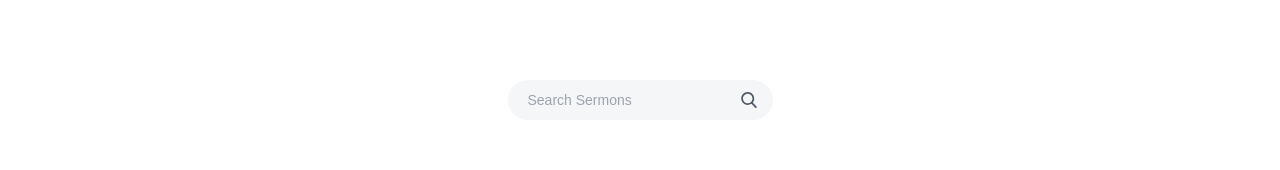
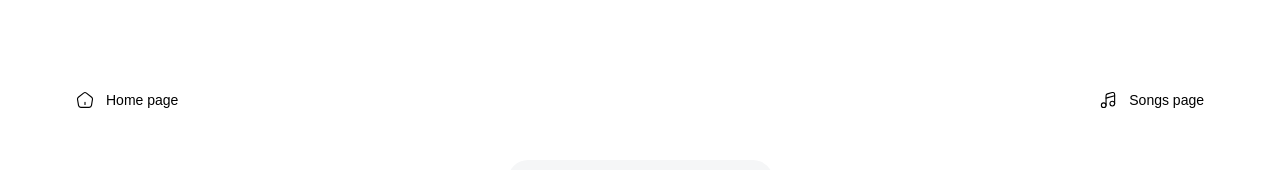
Before and after one commit to 7emmytim/tea-sermons, a React (Create React App) app: page / in a window 1280 px wide. Shown: the top 170 px of the page. Built offline with nearby package versions, Linux system fonts and the light colour scheme.

Commit message:
add page links

```diff
--- a/src/pages/sermons/index.js
+++ b/src/pages/sermons/index.js
@@ -1,12 +1,7 @@
 import { useEffect, useState } from "react";
-import {
-  FilterLines,
-  LeftArrow,
-  RightArrow,
-  SearchIcon,
-} from "../../components";
+import { LeftArrow, RightArrow, SearchIcon } from "../../components";
 import sermons_data from "../../data/all.json";
-import { Button, Menu, SegmentedControl } from "@mantine/core";
+import { NavLink } from "@mantine/core";
 
 const FILTERS = [
   { label: "Most recent", key: "recent" },
@@ -66,6 +61,66 @@ export function Sermons() {
 
   return (
     <main className="container max-w-80 sm:max-w-2xl lg:max-w-6xl mx-auto pt-20">
+      <section className="flex flex-wrap gap-5 items-center justify-between mb-10">
+        <NavLink
+          label="Home page"
+          href="/"
+          className="w-fit"
+          leftSection={
+            <svg
+              xmlns="http://www.w3.org/2000/svg"
+              width="18"
+              height="18"
+              viewBox="0 0 24 24"
+              fill="none"
+            >
+              <path
+                d="M12 18v-3M10.07 2.82 3.14 8.37c-.78.62-1.28 1.93-1.11 2.91l1.33 7.96c.24 1.42 1.6 2.57 3.04 2.57h11.2c1.43 0 2.8-1.16 3.04-2.57l1.33-7.96c.16-.98-.34-2.29-1.11-2.91l-6.93-5.54c-1.07-.86-2.8-.86-3.86-.01Z"
+                stroke="#000000"
+                stroke-width="1.5"
+                stroke-linecap="round"
+                stroke-linejoin="round"
+              ></path>
+            </svg>
+          }
+        />
+        <NavLink
+          label="Songs page"
+          href="/songs"
+          className="w-fit"
+          leftSection={
+            <svg
+              xmlns="http://www.w3.org/2000/svg"
+              width="18"
+              height="18"
+              viewBox="0 0 24 24"
+              fill="none"
+            >
+              <path
+                d="M6.28 22a3.12 3.12 0 1 0 0-6.24 3.12 3.12 0 0 0 0 6.24Z"
+                stroke="#000000"
+                stroke-width="1.5"
+                stroke-linecap="round"
+                stroke-linejoin="round"
+              ></path>
+              <path
+                d="M20.84 16.8V4.6c0-2.6-1.63-2.96-3.28-2.51l-6.24 1.7C10.18 4.1 9.4 5 9.4 6.3v12.57"
+                stroke="#000000"
+                stroke-width="1.5"
+                stroke-linecap="round"
+                stroke-linejoin="round"
+              ></path>
+              <path
+                d="M17.72 19.92a3.12 3.12 0 1 0 0-6.24 3.12 3.12 0 0 0 0 6.24ZM9.4 9.52 20.84 6.4"
+                stroke="#000000"
+                stroke-width="1.5"
+                stroke-linecap="round"
+                stroke-linejoin="round"
+              ></path>
+            </svg>
+          }
+        />
+      </section>
       <section className="flex flex-wrap gap-5 justify-center items-center">
         <div className="relative text-gray-600 w-fit">
           <input
@@ -123,7 +178,7 @@ export function Sermons() {
           return <button key={item}>{item}</button>;
         })}
       </section> */}
-      <section className="grid grid-cols-1 sm:grid-cols-2 md:grid-cols-3 lg:grid-cols-4 gap-5 mt-20">
+      <section className="grid grid-cols-1 sm:grid-cols-2 md:grid-cols-3 lg:grid-cols-4 gap-5 mt-10">
         {sermons.slice(pageStart, pageEnd).map((item, index) => {
           return (
             <a
```
Also changed, not shown: src/data/all.json.
